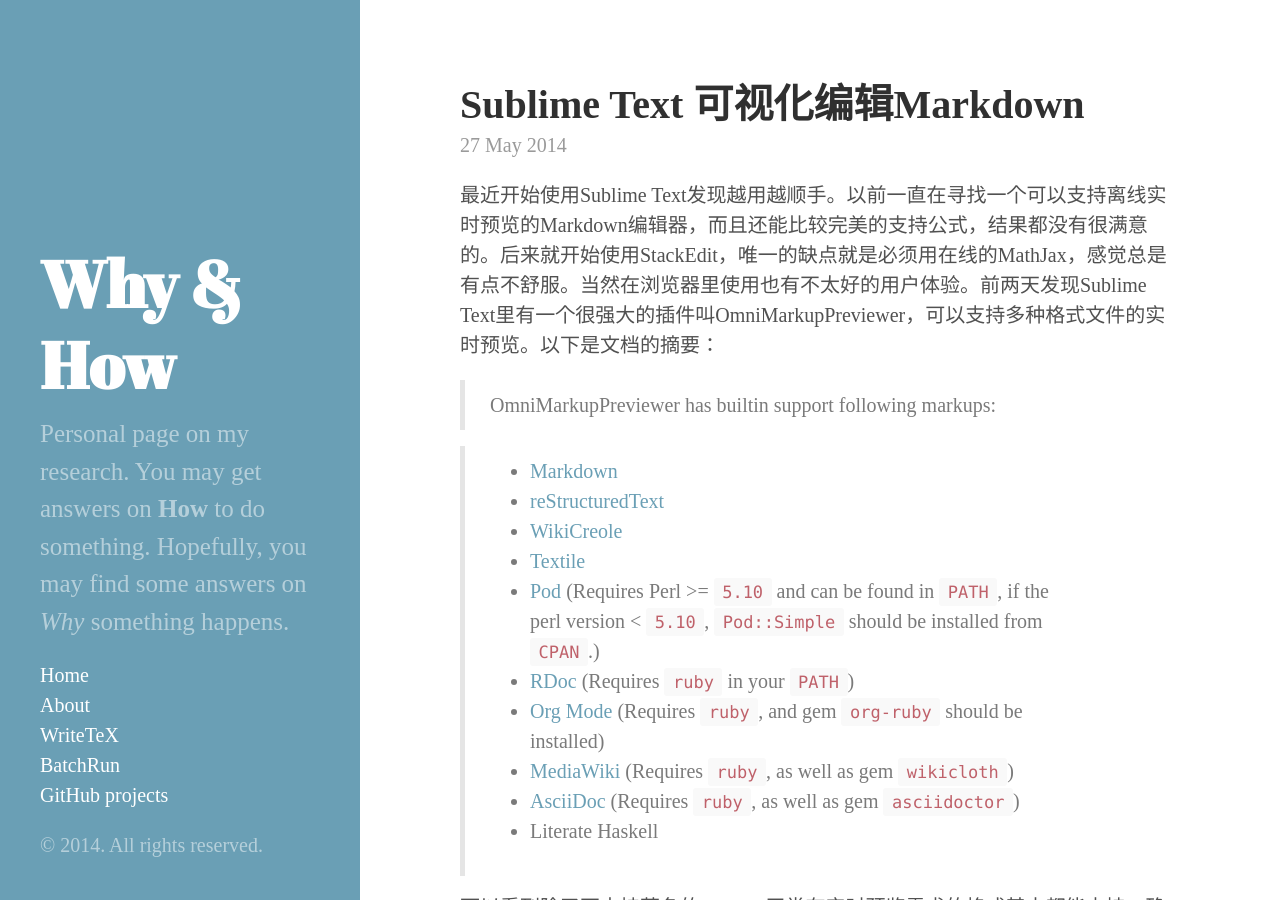
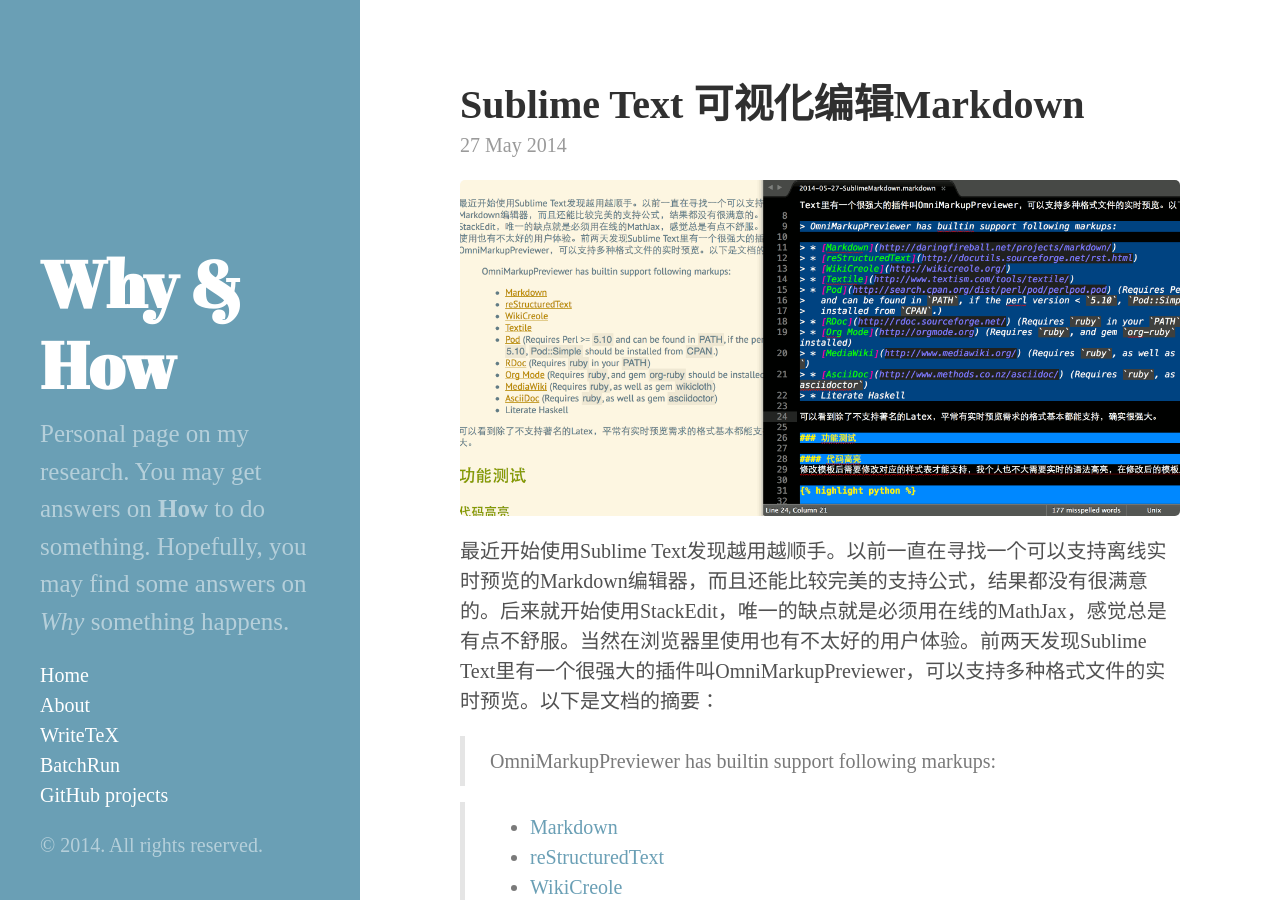
Before and after one commit to wanglongqi/wanglongqi.github.io, a Jekyll site: the page built from _posts/2014-05-27-SublimeMarkdown.markdown, in a window 1280 px wide and 900 px high. Built offline with Jekyll 4.4.1, drawn with Linux system fonts in a browser that asks for light colours; some web fonts are replaced; formulas are drawn with MathJax 3.

Commit message:
screenshot

```diff
--- a/_posts/2014-05-27-SublimeMarkdown.markdown
+++ b/_posts/2014-05-27-SublimeMarkdown.markdown
@@ -4,6 +4,7 @@
 layout: post
 ---
 
+![Omni](http://wanglongqi.github.io/public/images/omni.gif)
 最近开始使用Sublime Text发现越用越顺手。以前一直在寻找一个可以支持离线实时预览的Markdown编辑器，而且还能比较完美的支持公式，结果都没有很满意的。后来就开始使用StackEdit，唯一的缺点就是必须用在线的MathJax，感觉总是有点不舒服。当然在浏览器里使用也有不太好的用户体验。前两天发现Sublime Text里有一个很强大的插件叫OmniMarkupPreviewer，可以支持多种格式文件的实时预览。以下是文档的摘要：
 
 > OmniMarkupPreviewer has builtin support following markups:
```
Also changed, not shown: public/images/omni.gif (added).
